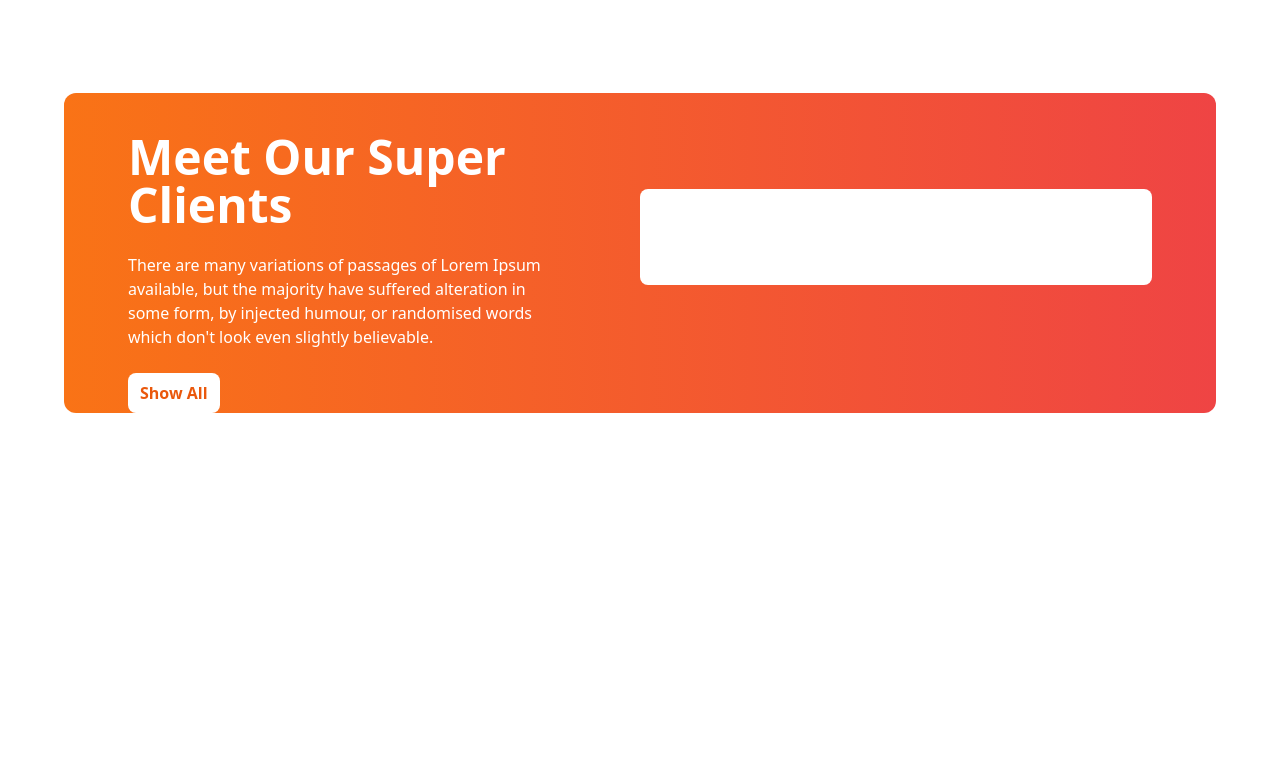
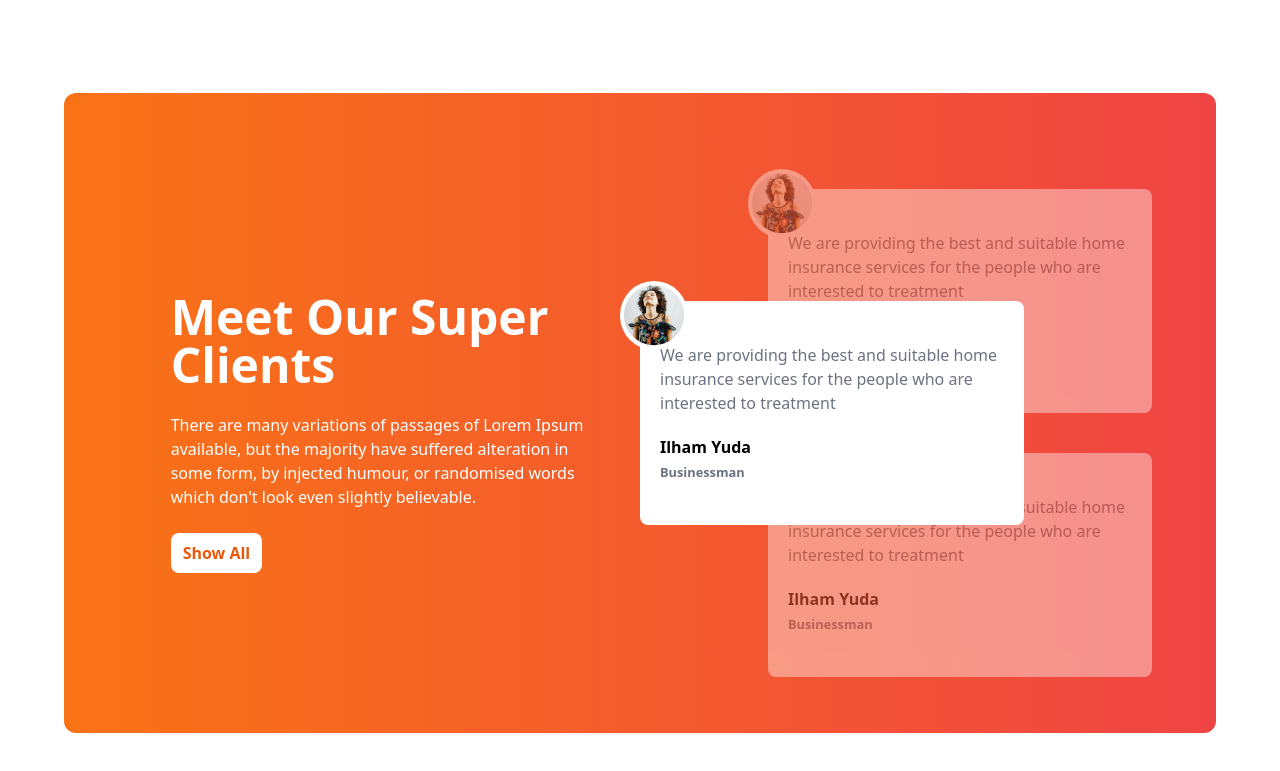
Before and after one commit to proallad/tea-house, a plain HTML site: page index.html in a window 1280 px wide. Shown: the part 1890-2661 px from the top of the page. Before the commit the page ends 2399 px from the top, so only its background shows below. Drawn offline with nearby package versions, Linux system fonts and the light colour scheme.

Commit message:
added html file

```diff
--- a/index.html
+++ b/index.html
@@ -151,6 +151,8 @@ tea time at The <br> Tea House
 
 <!-- Text section -->
 
+<div class="flex justify-center items-center overflow-hidden">
+
   <div class="w-5/6">
     <h1 class="text-5xl font-bold  mt-10">
       Meet Our Super Clients
@@ -161,20 +163,42 @@ tea time at The <br> Tea House
     <button class="bg-white text-orange-600 font-bold rounded-lg px-3 py-2">Show All</button>
     </div>
 
+</div>
+
 <!-- reviews card section -->
 
 <div class="relative py-24">
 
-  <!-- top card -->
-   <div class="relative h-56 w-full md:h-3/4 bg-white text-black
-   rounded-lg ">
+  <!-- middle card -->
 
-   <div>
+<div class="absolute z-10 top-48 md:top-52">
+  <div class="h-56 w-full md:w-3/4 bg-white text-black rounded-lg flex items-center px-5">
+    <div class="absolute -top-5 -left-5 bg-white rounded-full p-1"><img src="images/client.png" alt=""> </div>
+    <div><p class="text-gray-500 mb-5" >We are providing the best and suitable home insurance services for the people who are interested to treatment</p>
+    <h1 class="font-bold">Ilham Yuda</h1>
+    <small class="font-bold text-gray-500">Businessman</small></div>
+  </div>
+</div>
+
+  <!-- top-card -->
+<div class="relative  left-8 md:left-32 h-56 opacity-40 w-full md:w-3/4 bg-white text-black rounded-lg flex items-center px-5">
+  <div class="absolute -top-5 -left-5 bg-white rounded-full p-1"><img src="images/client.png" alt=""> </div>
+  <div><p class="text-gray-500 mb-5" >We are providing the best and suitable home insurance services for the people who are interested to treatment</p>
+  <h1 class="font-bold">Ilham Yuda</h1>
+  <small class="font-bold text-gray-500">Businessman</small></div>
+</div>
+
+
+<!-- bottom card -->
+<div class="relative left-8 md:left-32 top-10 h-56 opacity-40 w-full md:w-3/4 bg-white text-black rounded-lg flex items-center px-5">
+  <div class="absolute -top-5 -left-5 bg-white rounded-full p-1"><img src="images/client.png" alt=""> </div>
+  <div><p class="text-gray-500 mb-5" >We are providing the best and suitable home insurance services for the people who are interested to treatment</p>
+  <h1 class="font-bold">Ilham Yuda</h1>
+  <small class="font-bold text-gray-500">Businessman</small></div>
+</div>
 
 </div>
 
-  </div>
-</div>
 </div>
      </section>
 
```
Lines whose indentation alone changed are shown as unchanged.
